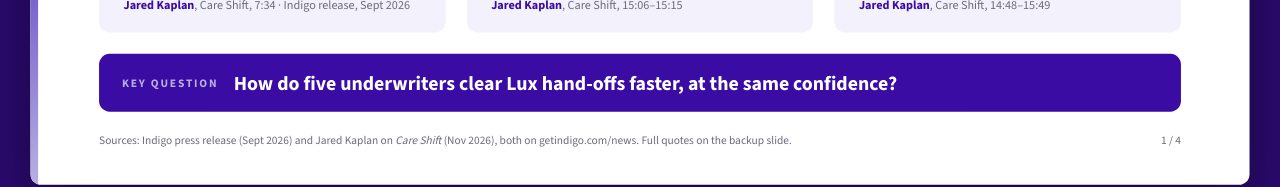
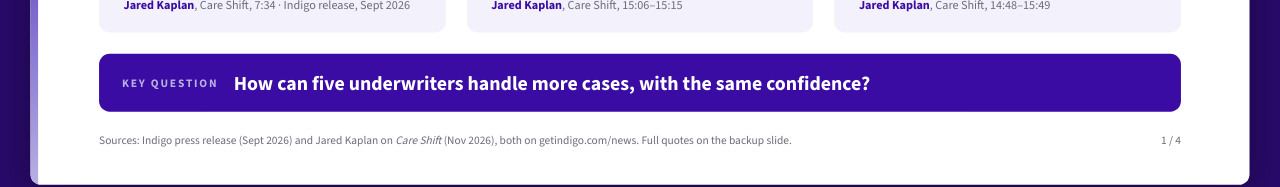
Before and after one commit to akhilesh360/underwriter-exception-copilot, a plain HTML site: page docs/deck.html in a window 1280 px wide. Shown: the part 558-745 px from the top of the page. Drawn offline with nearby package versions, Linux system fonts and the light colour scheme.

Commit message:
Deck: simpler key question

```diff
--- a/docs/deck.html
+++ b/docs/deck.html
@@ -142,7 +142,7 @@
         <div class="who"><b>Jared Kaplan</b>, Care Shift, 14:48–15:49</div>
       </div>
     </div>
-    <div class="pstate"><span>Key question</span><div>How do five underwriters clear Lux hand-offs faster, at the same confidence?</div></div>
+    <div class="pstate"><span>Key question</span><div>How can five underwriters handle more cases, with the same confidence?</div></div>
     <div class="foot"><span>Sources: Indigo press release (Sept 2026) and Jared Kaplan on <i>Care Shift</i> (Nov 2026), both on getindigo.com/news. Full quotes on the backup slide.</span><span style="white-space:nowrap">1 / 4</span></div>
   </section>
 
```
